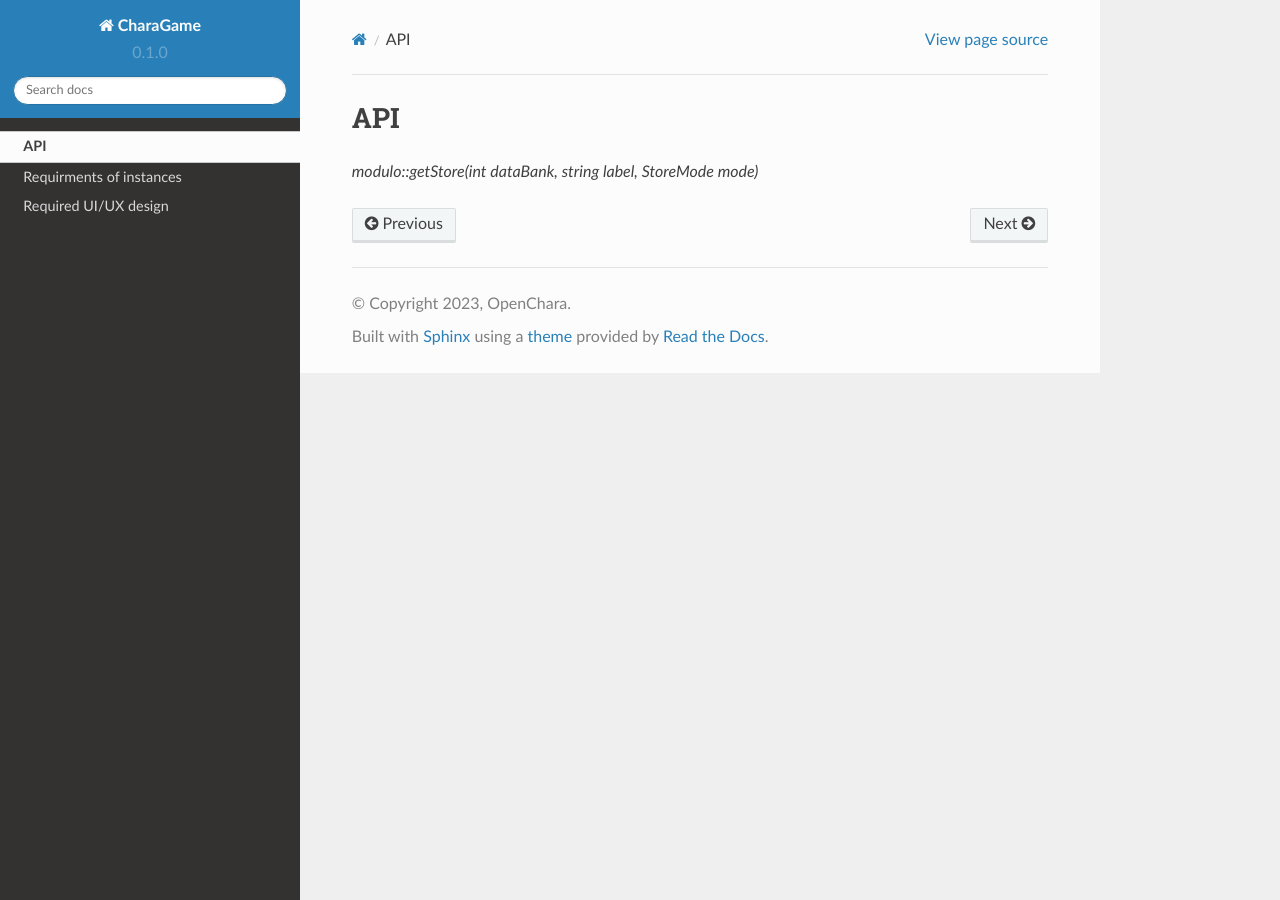
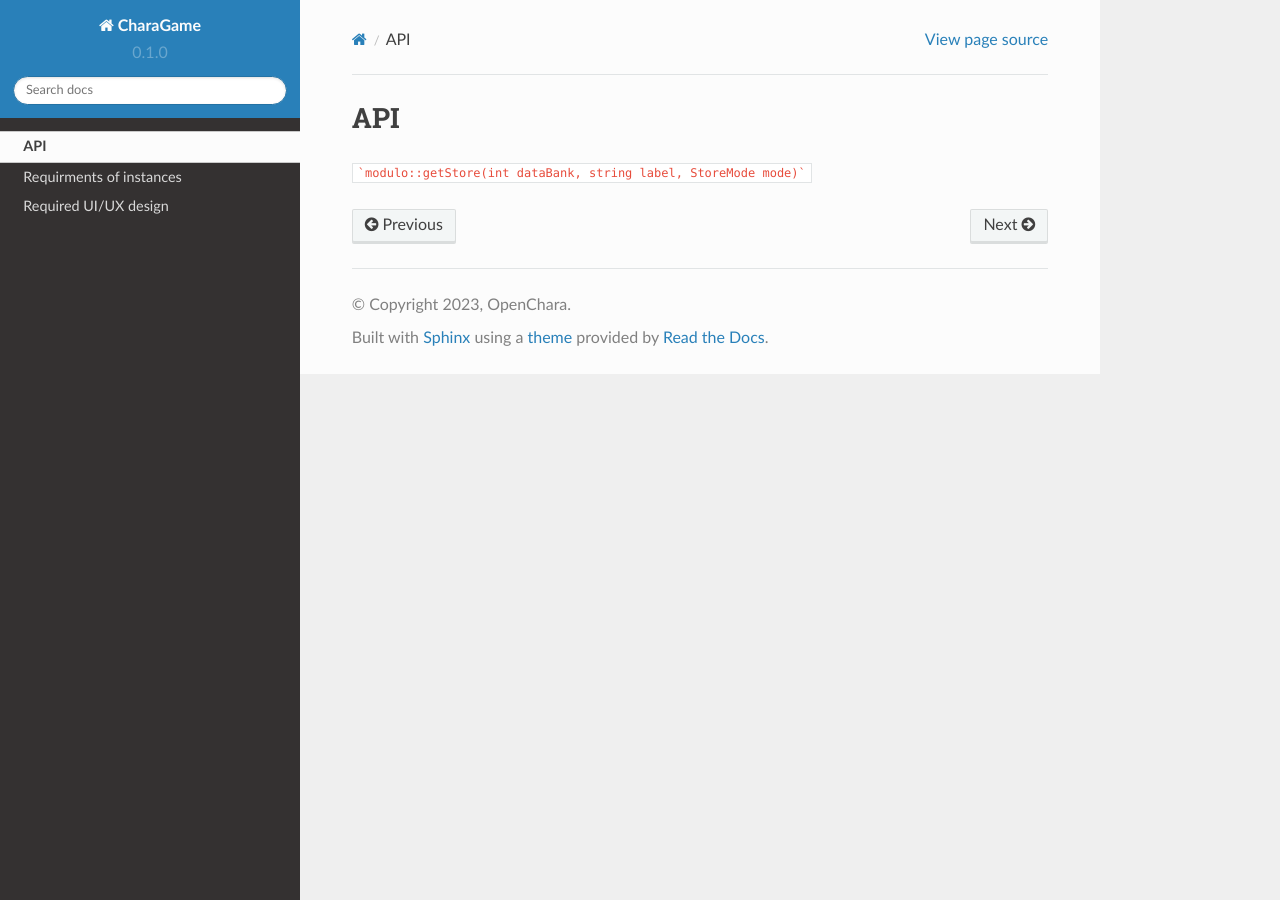
Before and after one commit to openchara/modulo-docs, a Sphinx documentation site: the page built from docs/source/api.rst, in a window 1280 px wide. Built offline with Sphinx 7.4.7 and the Read the Docs theme 2.0.0, drawn with Linux system fonts in a browser that asks for light colours; pages that are not in the unit, such as notebooks, are missing from menus.

````diff
--- a/docs/source/api.rst
+++ b/docs/source/api.rst
@@ -1,4 +1,4 @@
 API
 ===
 
-`modulo::getStore(int dataBank, string label, StoreMode mode)`
+```modulo::getStore(int dataBank, string label, StoreMode mode)```
````
